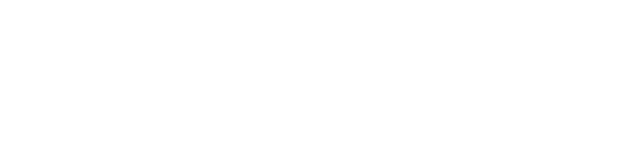
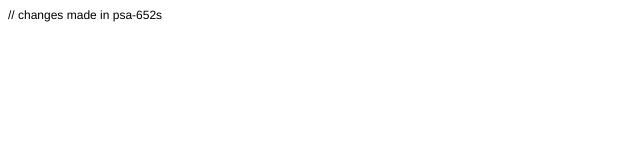
Before and after one commit to jayram1818/newline, a plain HTML site: page index.html in a window 1280 px wide. Shown: the whole page, without its empty margins (0-640 px from the left). Drawn offline with Linux system fonts and the light colour scheme.

Commit message:
Testing just branch changes

```diff
--- a/index.html
+++ b/index.html
@@ -7,8 +7,10 @@
   <meta name="Generator" content="Cocoa HTML Writer">
   <meta name="CocoaVersion" content="1504.83">
   <style type="text/css">
+    p.p1 {margin: 0.0px 0.0px 0.0px 0.0px; font: 12.0px Helvetica}
   </style>
 </head>
 <body>
+<p class="p1">// changes made in psa-652s</p>
 </body>
 </html>
```
